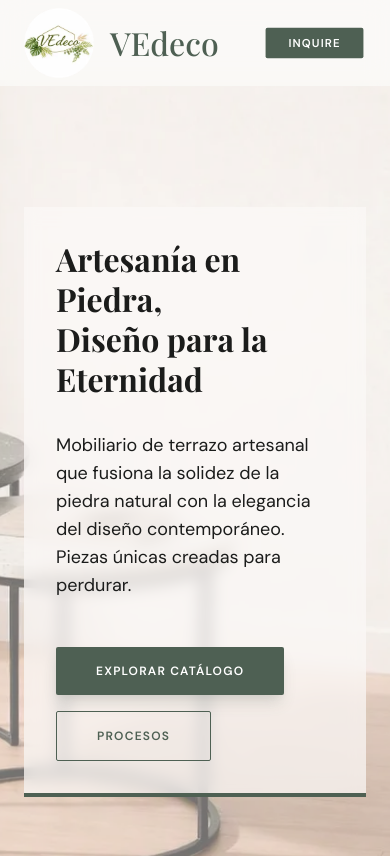
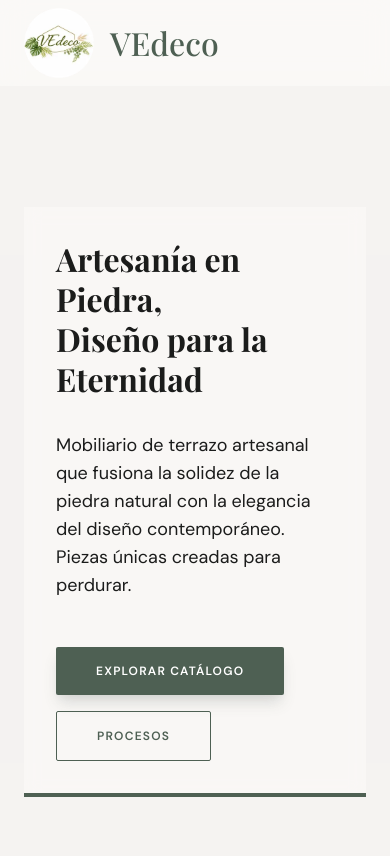
Before and after one commit to blom31/vedeco, a React (Vite) app: page / in a window 390 px wide. Shown: the top 856 px of the page. Built offline with nearby package versions, Linux system fonts and the light colour scheme.

Commit message:
test para versión mobile sin img en hero

```diff
--- a/src/components/Header.jsx
+++ b/src/components/Header.jsx
@@ -38,7 +38,7 @@ function Header() {
             Custom Orders
           </a>
         </div>
-        <button className="header__btn">Inquire</button>
+        {/* <button className="header__btn">Inquire</button> */}
       </nav>
     </header>
   );
--- a/src/styles/_hero.scss
+++ b/src/styles/_hero.scss
@@ -26,6 +26,9 @@
     height: 100%;
     object-fit: cover;
     object-position: center;
+    @media (max-width: 767px) {
+      display: none;
+    }
   }
 
   &__overlay {
```
